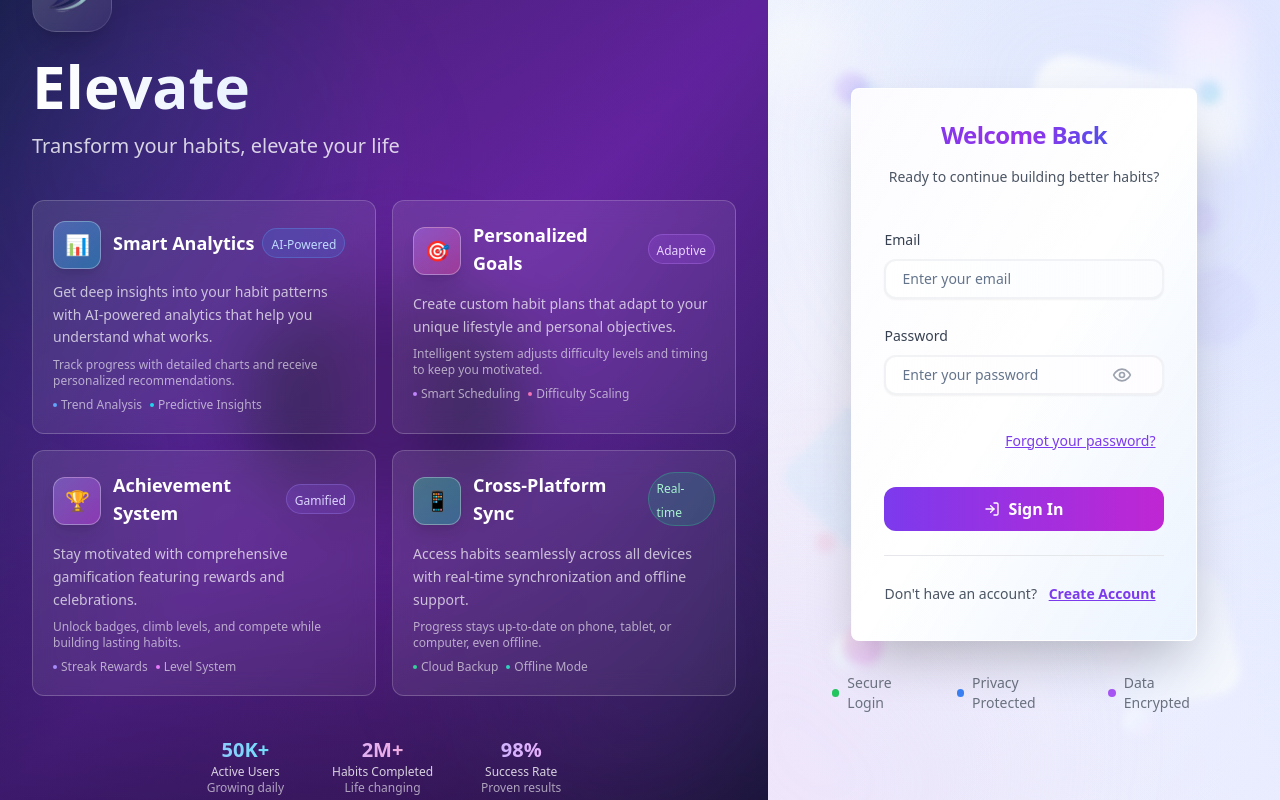
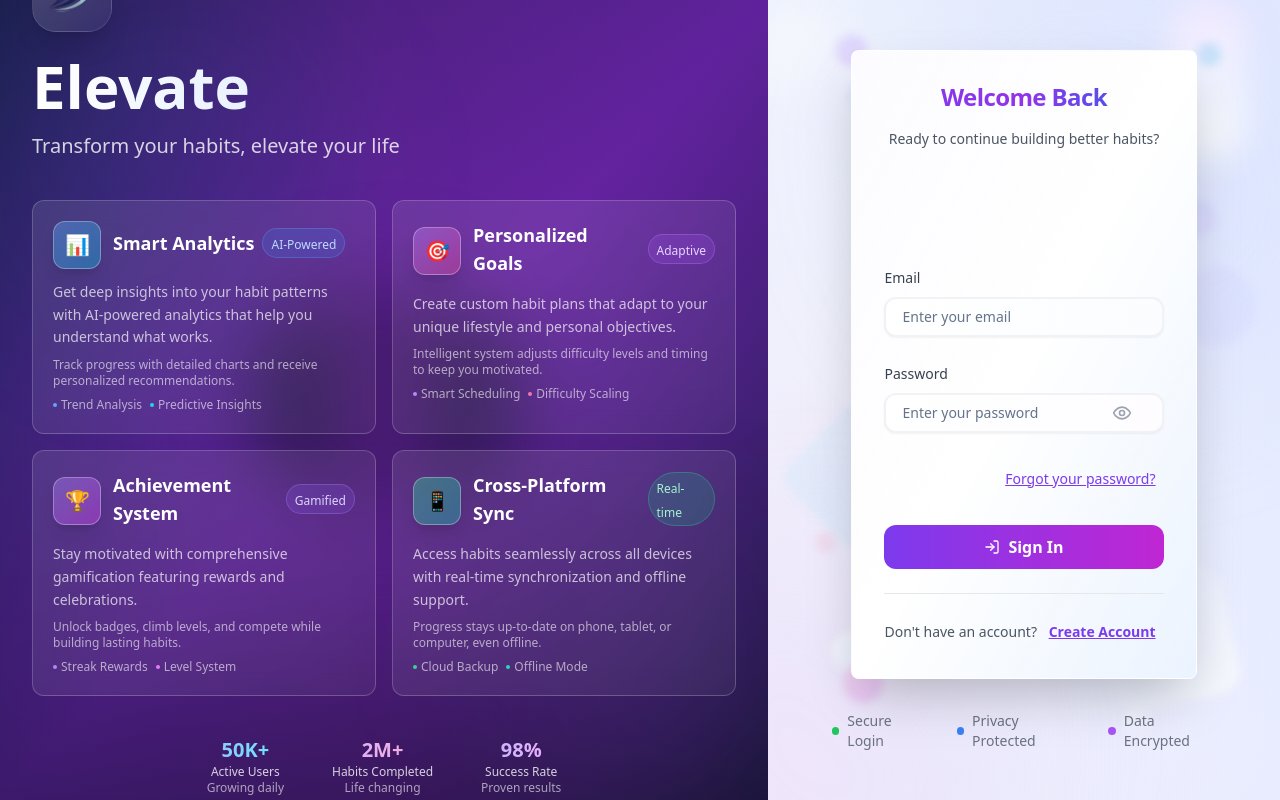
Before and after one commit to samred221b/Elevatefinalfront, a React (Vite) app: page / in a window 1280 px wide. Built offline with nearby package versions, Linux system fonts and the light colour scheme; no server answers.

Commit message:
Fix login form layout shift by adding fixed height for error message area

```diff
--- a/src/components/auth/FirebaseLoginForm.tsx
+++ b/src/components/auth/FirebaseLoginForm.tsx
@@ -91,13 +91,15 @@ export function FirebaseLoginForm({ onSwitchToRegister, onSwitchToForgotPassword
 
       <CardContent className="relative z-10 px-8 py-6">
         <form onSubmit={handleSubmit} className="space-y-6 relative z-10">
-          {/* Error Message */}
+          {/* Error Message - Fixed height to prevent layout shift */}
+          <div className="min-h-[52px]">
             {error && (
               <div className="flex items-center gap-2 p-3 rounded-lg bg-red-50 dark:bg-red-900/20 border border-red-200 dark:border-red-800">
                 <AlertCircle className="w-4 h-4 text-red-600 dark:text-red-400 flex-shrink-0" />
                 <span className="text-sm text-red-700 dark:text-red-300">{error}</span>
               </div>
             )}
+          </div>
 
           {/* Email Field */}
           <div className="space-y-2">
```
Lines whose indentation alone changed are shown as unchanged.
